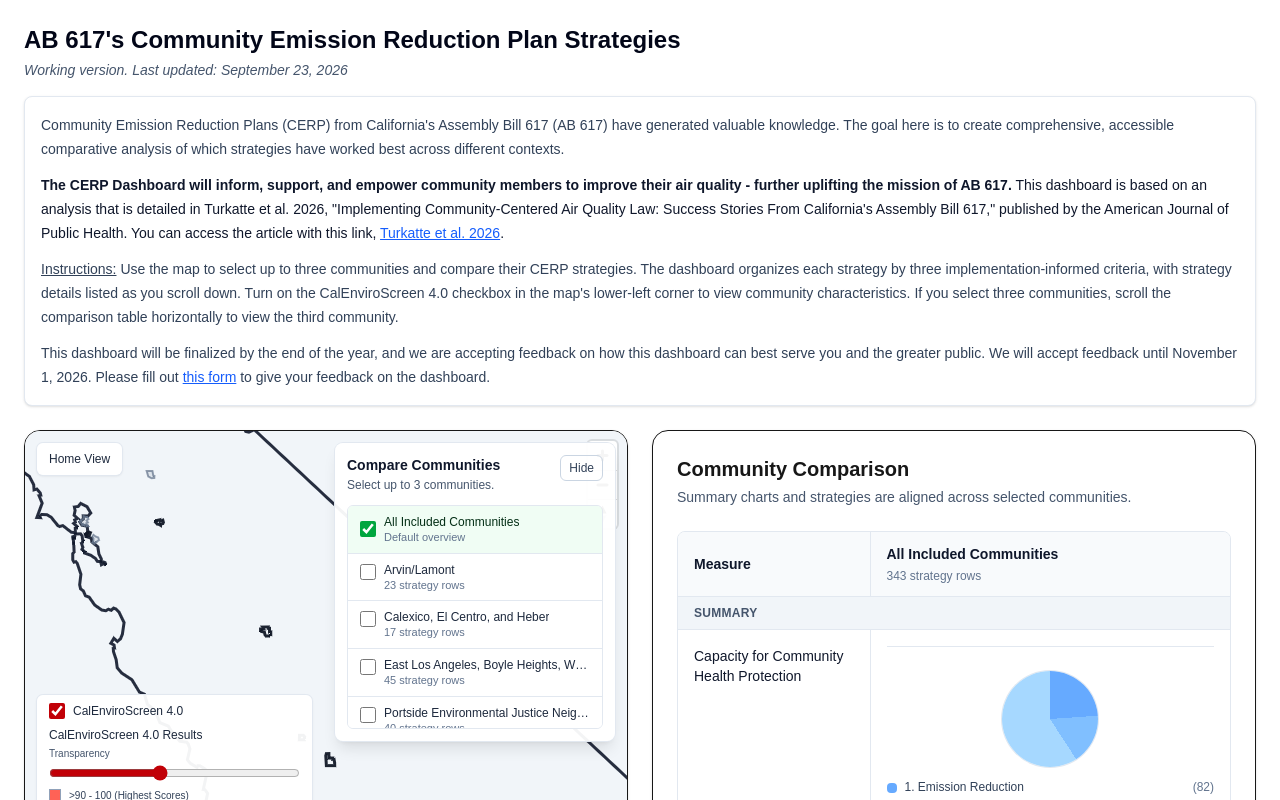
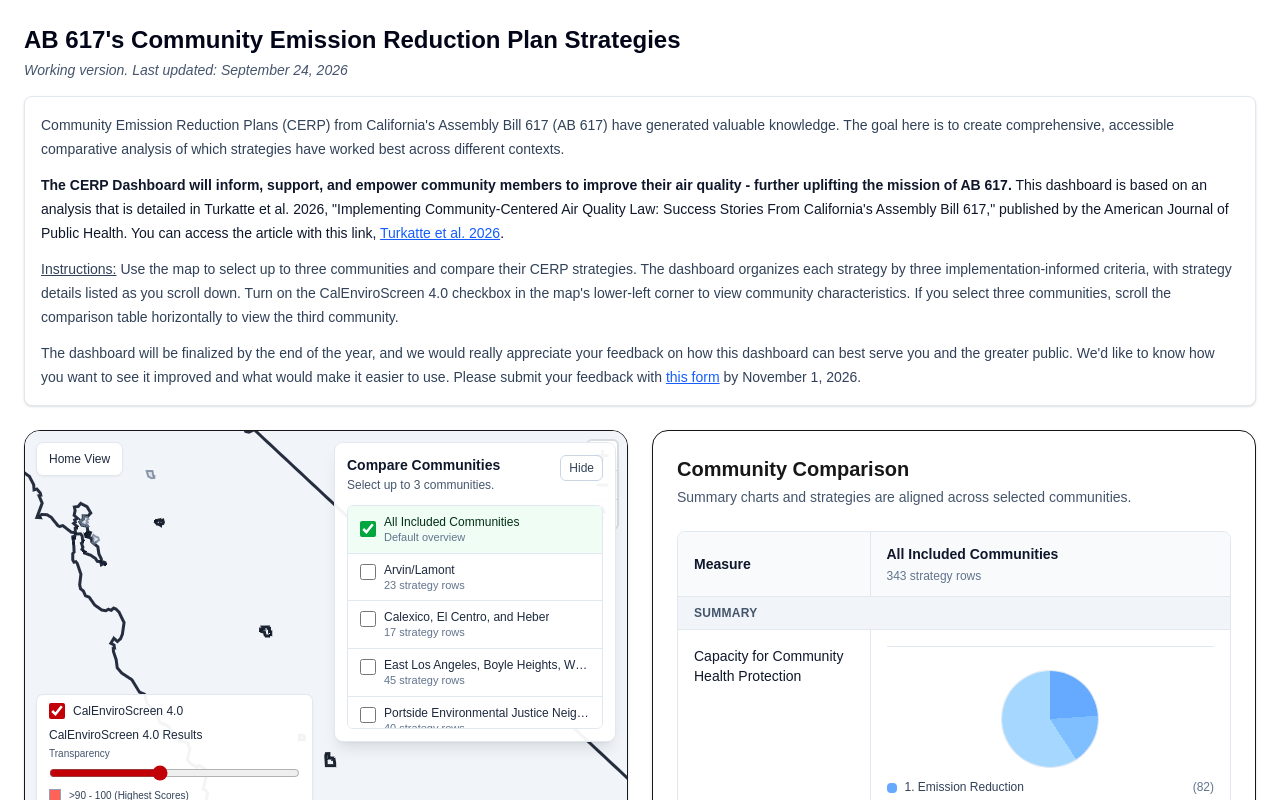
Before and after one commit to ccturkatte-02/ab617-cerp-dashboard, a Next.js app: page /community in a window 1280 px wide. Shown: the top 800 px of the page. Built offline with nearby package versions, Linux system fonts and the light colour scheme; no server answers.

Commit message:
form language update

```diff
--- a/app/community/page.tsx
+++ b/app/community/page.tsx
@@ -759,7 +759,7 @@ export default function CommunityPage() {
           AB 617&apos;s Community Emission Reduction Plan Strategies
         </h1>
         <p className="mt-1 text-sm italic text-slate-600">
-          Working version. Last updated: September 23, 2026
+          Working version. Last updated: September 24, 2026
         </p>
         <div className="mt-4 w-full rounded-lg border border-slate-200 bg-white p-4 text-sm leading-6 text-slate-700 shadow-sm">
           <p>
@@ -799,10 +799,11 @@ export default function CommunityPage() {
           </p>
 
           <p className="mt-3">
-            This dashboard will be finalized by the end of the year, and we
-            are accepting feedback on how this dashboard can best serve you and
-            the greater public. We will accept feedback until November 1, 2026.
-            Please fill out{" "}
+          The dashboard will be finalized by the end of the year, and we would
+          really appreciate your feedback on how this dashboard can best serve
+          you and the greater public. We'd like to know how you want to see it
+          improved and what would make it easier to use.
+            Please submit your feedback with{" "}
             <a
               href="https://forms.gle/4LZHgS9HTwwvBPBF9"
               target="_blank"
@@ -811,7 +812,7 @@ export default function CommunityPage() {
             >
               this form
             </a>{" "}
-            to give your feedback on the dashboard.
+            by November 1, 2026.
           </p>
         </div>
       </div>
```
